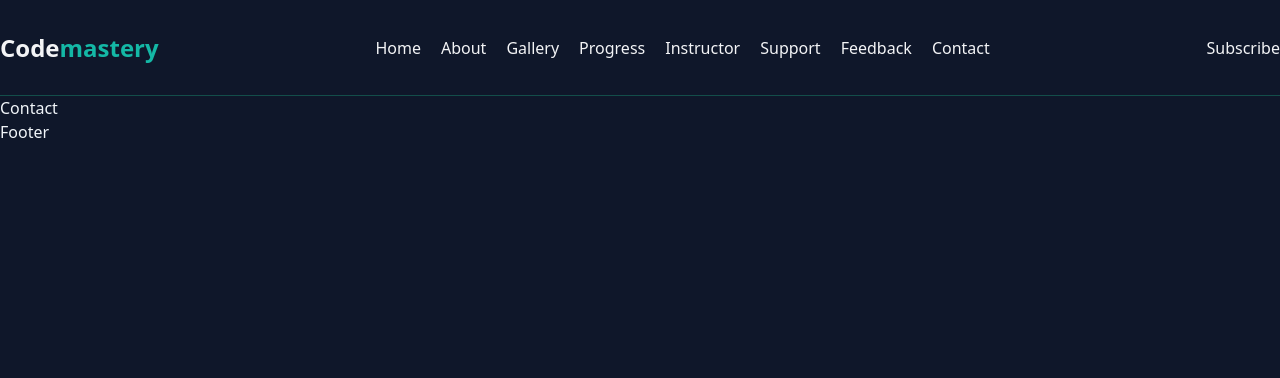
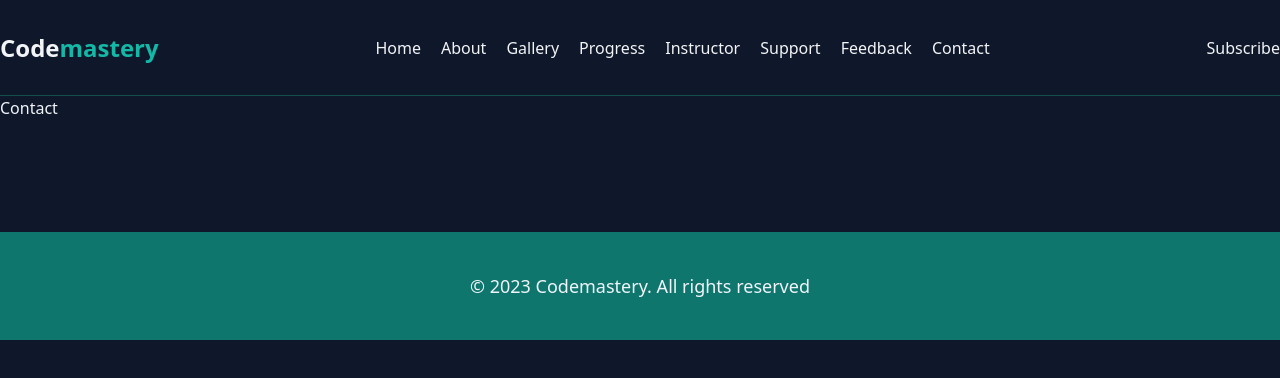
Before and after one commit to kajal-rekha/codemastery, a React (Create React App) app: page /contact in a window 1280 px wide. Shown: the top 378 px of the page. Built offline with nearby package versions, Linux system fonts and the light colour scheme.

Commit message:
footer added

```diff
--- a/src/components/Footer.js
+++ b/src/components/Footer.js
@@ -1,5 +1,11 @@
 const Footer = () => {
-  return <div>Footer</div>;
+  return (
+    <footer className="text-center py-10 mt-28 bg-teal-700">
+      <p className="text-lg ">
+        &copy; {new Date().getFullYear()} Codemastery. All rights reserved
+      </p>
+    </footer>
+  );
 };
 
 export default Footer;
```
